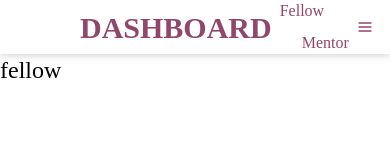
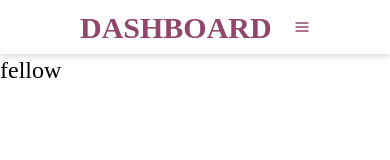
Before and after one commit to Saridraj/PHD, a Next.js app: page /fellow in a window 390 px wide. Shown: the top 160 px of the page. Built offline with nearby package versions, Linux system fonts and the light colour scheme; a web font is replaced by a local one.

Commit message:
update nav responsive

```diff
--- a/components/Nav.js
+++ b/components/Nav.js
@@ -43,7 +43,7 @@ function Nav() {
                             <Link href="/profile"><button className="text-[30px] font-semibold">DASHBOARD</button></Link>
                         </div>
                     </div>
-                    <ul className="min-w-3/4  md:flex">
+                    <ul className="min-w-3/4 hidden md:flex">
                         <li className=" m-2">
                             <Link href='/fellow'><button>Fellow</button></Link>
                         </li>
```
